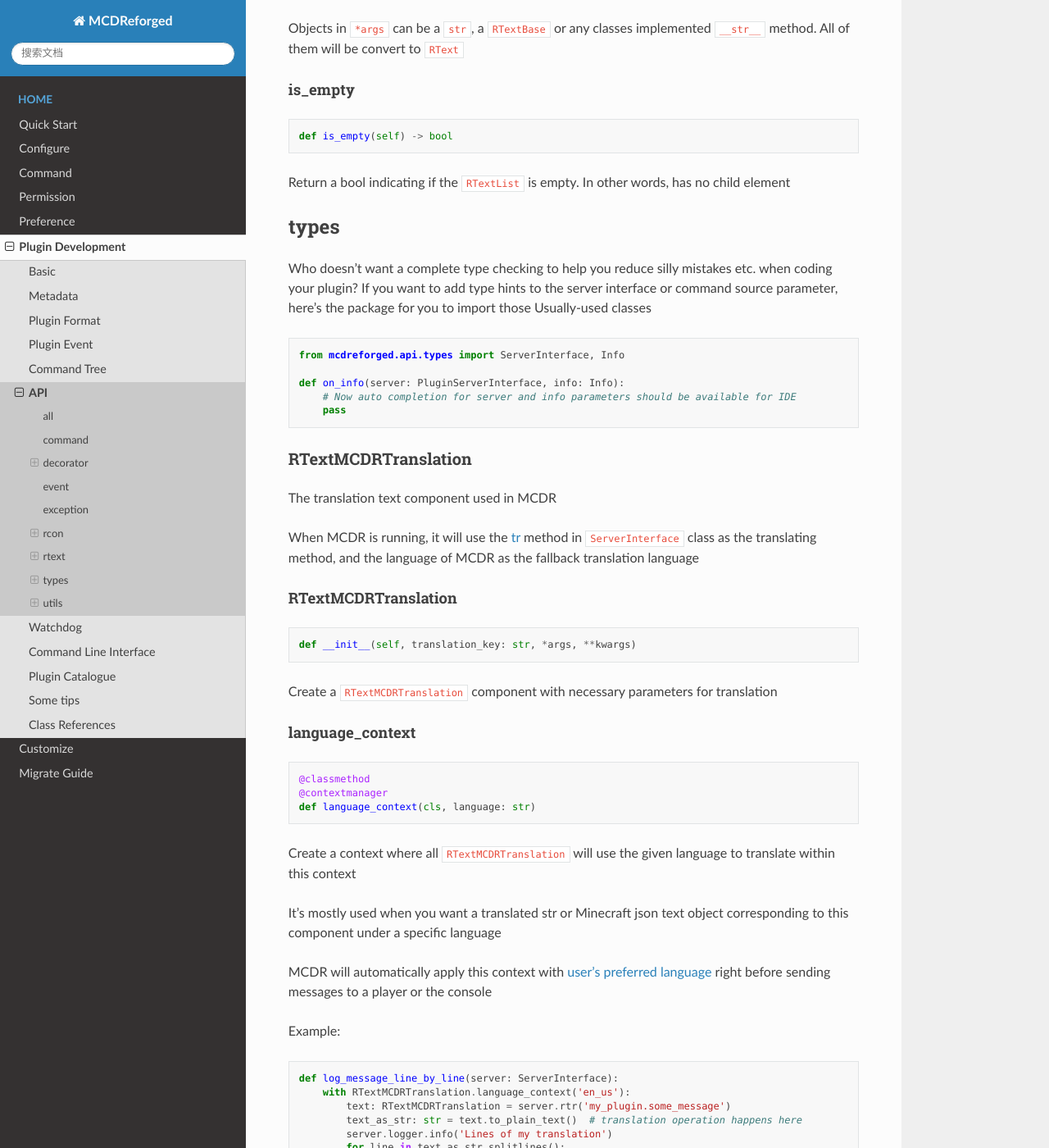
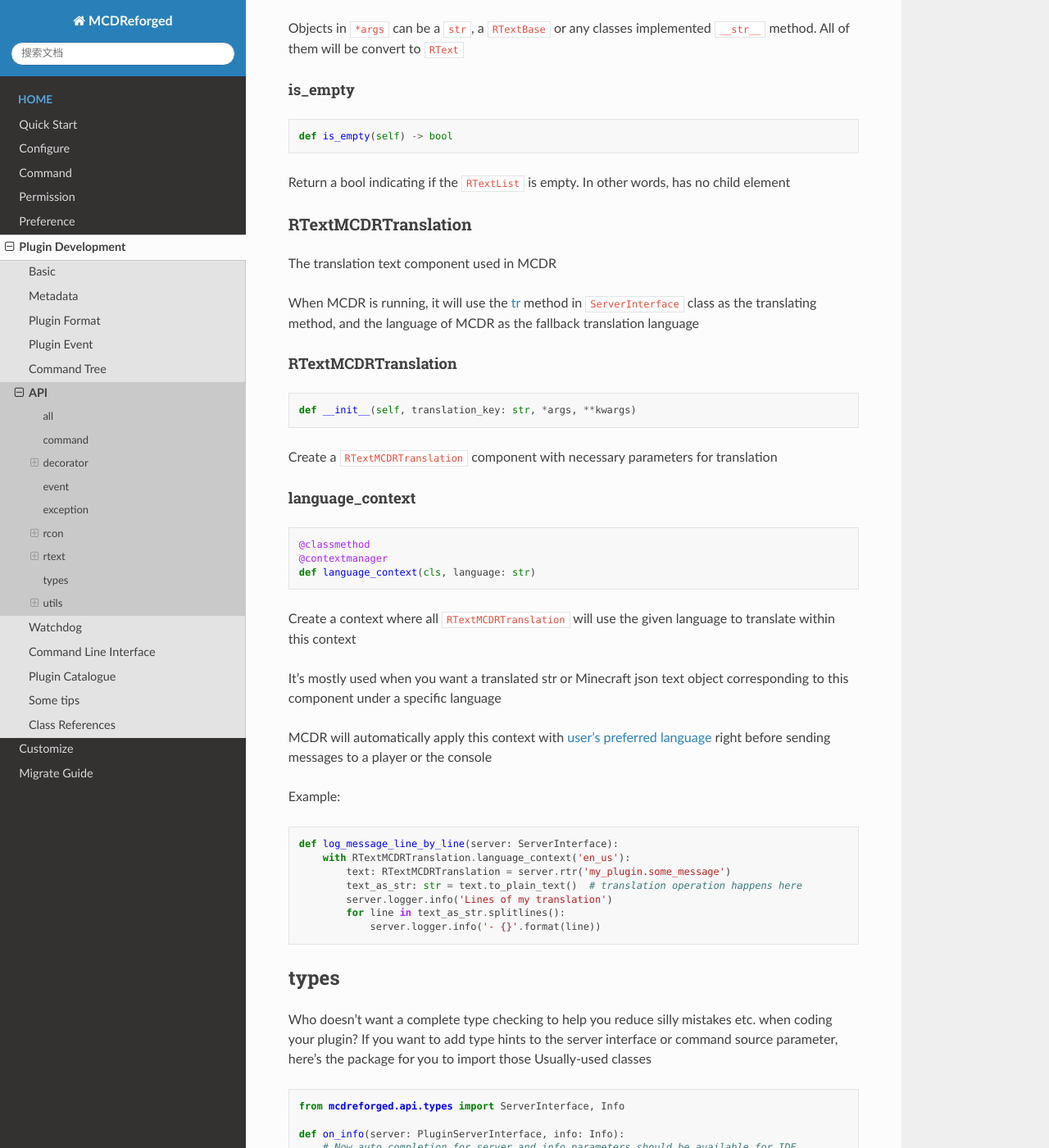
Before and after one commit to MCDReforged/MCDReforged, a Sphinx documentation site: the page built from docs/source/plugin_dev/api.rst, in a window 1280 px wide and 1400 px high, scrolled down 9770 px. Shown: the whole window at 82% size. Built offline with Sphinx 7.4.7 and the Read the Docs theme 2.0.0, drawn with Linux system fonts in a browser that asks for light colours; some of the changed lines change nothing that is shown; some of the changed text lies outside the part shown.

Commit message:
doc: fix some issue in api package doc

```diff
--- a/docs/source/plugin_dev/api.rst
+++ b/docs/source/plugin_dev/api.rst
@@ -455,20 +455,6 @@ is_empty
 
 Return a bool indicating if the ``RTextList`` is empty. In other words, has no child element
 
-types
------
-
-Who doesn't want a complete type checking to help you reduce silly mistakes etc. when coding your plugin? If you want to add type hints to the server interface or command source parameter, here's the package for you to import those Usually-used classes
-
-.. code-block:: python
-
-    from mcdreforged.api.types import ServerInterface, Info
-
-    def on_info(server: PluginServerInterface, info: Info):
-        # Now auto completion for server and info parameters should be available for IDE
-        pass
-
-
 RTextMCDRTranslation
 ^^^^^^^^^^^^^^^^^^^^
 
@@ -511,6 +497,21 @@ Example:
             server.logger.info('Lines of my translation')
             for line in text_as_str.splitlines():
                 server.logger.info('- {}'.format(line))
+
+
+types
+-----
+
+Who doesn't want a complete type checking to help you reduce silly mistakes etc. when coding your plugin? If you want to add type hints to the server interface or command source parameter, here's the package for you to import those Usually-used classes
+
+.. code-block:: python
+
+    from mcdreforged.api.types import ServerInterface, Info
+
+    def on_info(server: PluginServerInterface, info: Info):
+        # Now auto completion for server and info parameters should be available for IDE
+        pass
+
 
 utils
 -----
```
Also changed, not shown: 1 other file.
